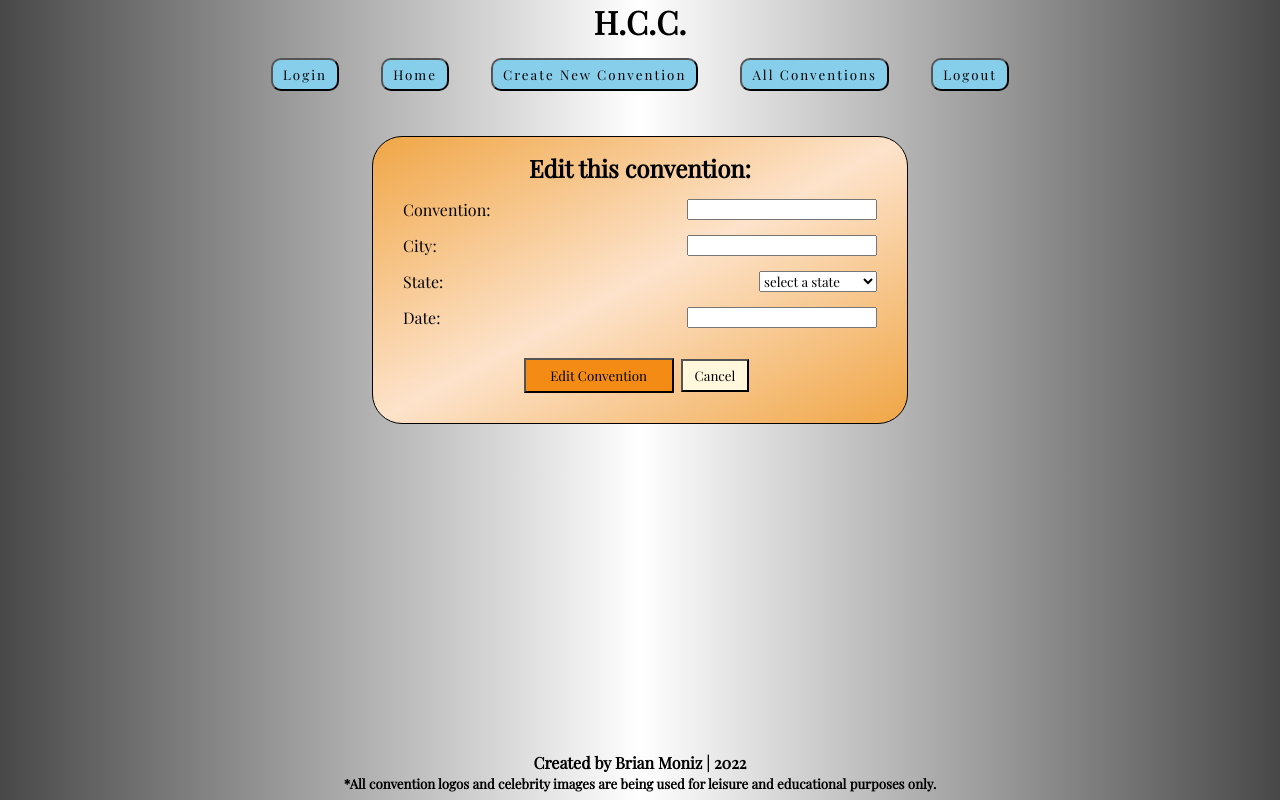
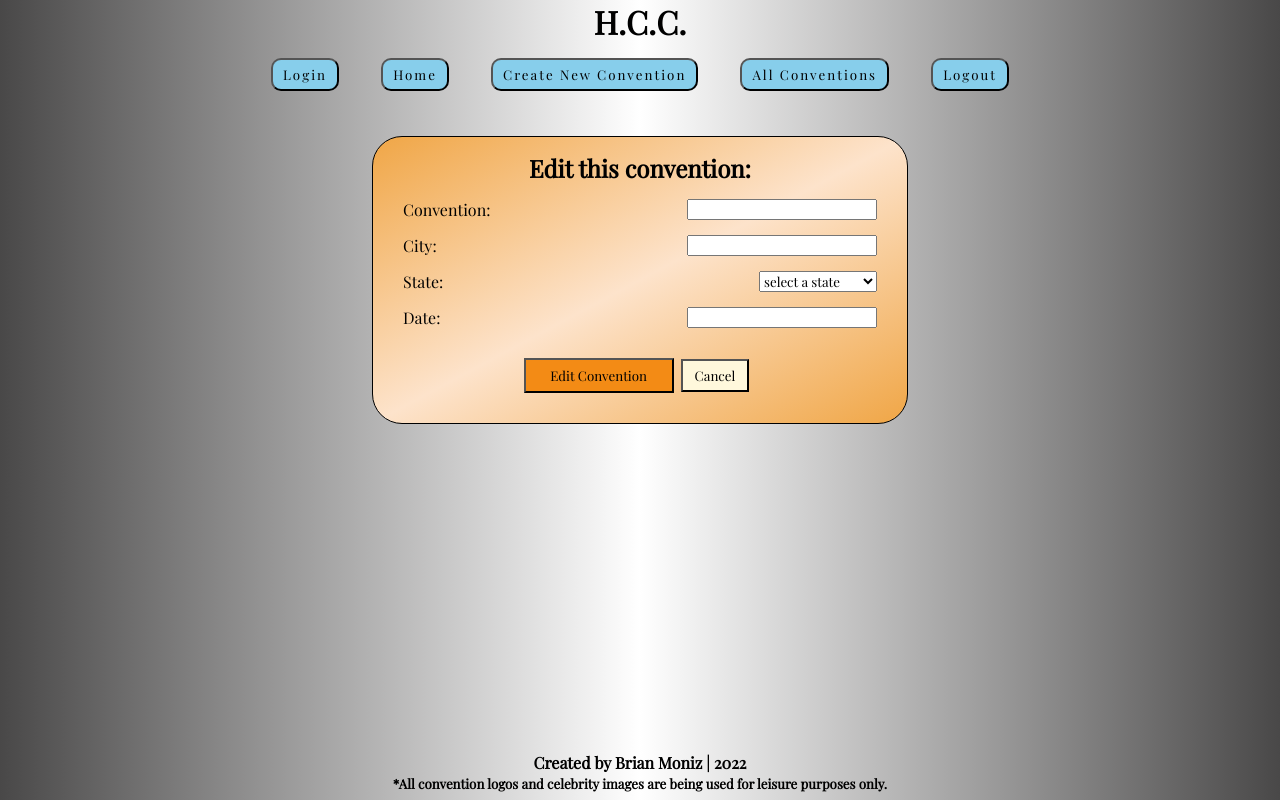
Before and after one commit to BrianTheLion328/HorrorConventionWebsite, a React (Create React App) app in the folder client/: page /convention/1/edit in a window 1280 px wide. Built offline with nearby package versions, Linux system fonts and the light colour scheme; no server answers.

Commit message:
edited footer

```diff
--- a/client/src/components/Footer.js
+++ b/client/src/components/Footer.js
@@ -5,7 +5,7 @@ export default function Footer() {
     return (
         <div className="footer-div">
             <h4>Created by Brian Moniz | 2022</h4>
-            <h5>*All convention logos and celebrity images are being used for leisure and educational purposes only.</h5>
+            <h5>*All convention logos and celebrity images are being used for leisure purposes only.</h5>
 
         </div>
     )
```
